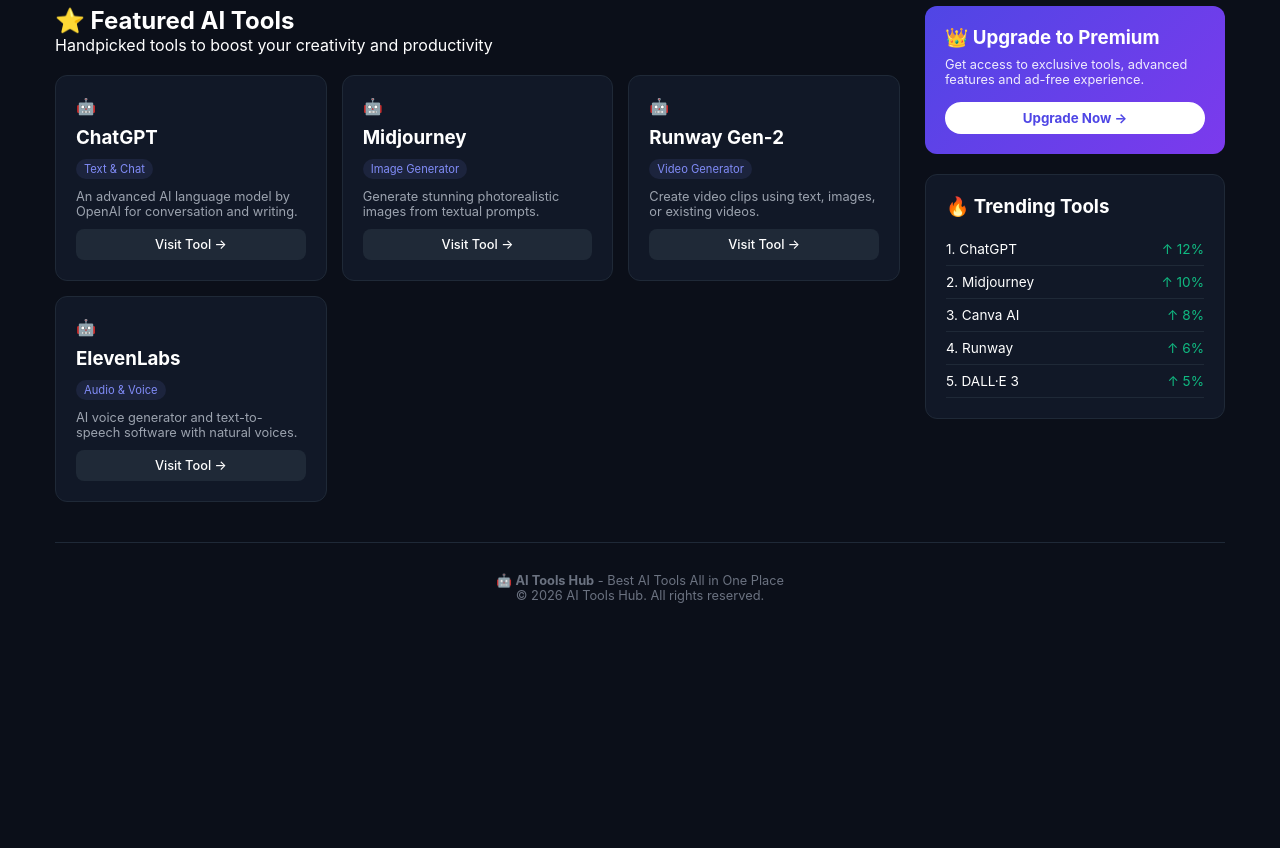
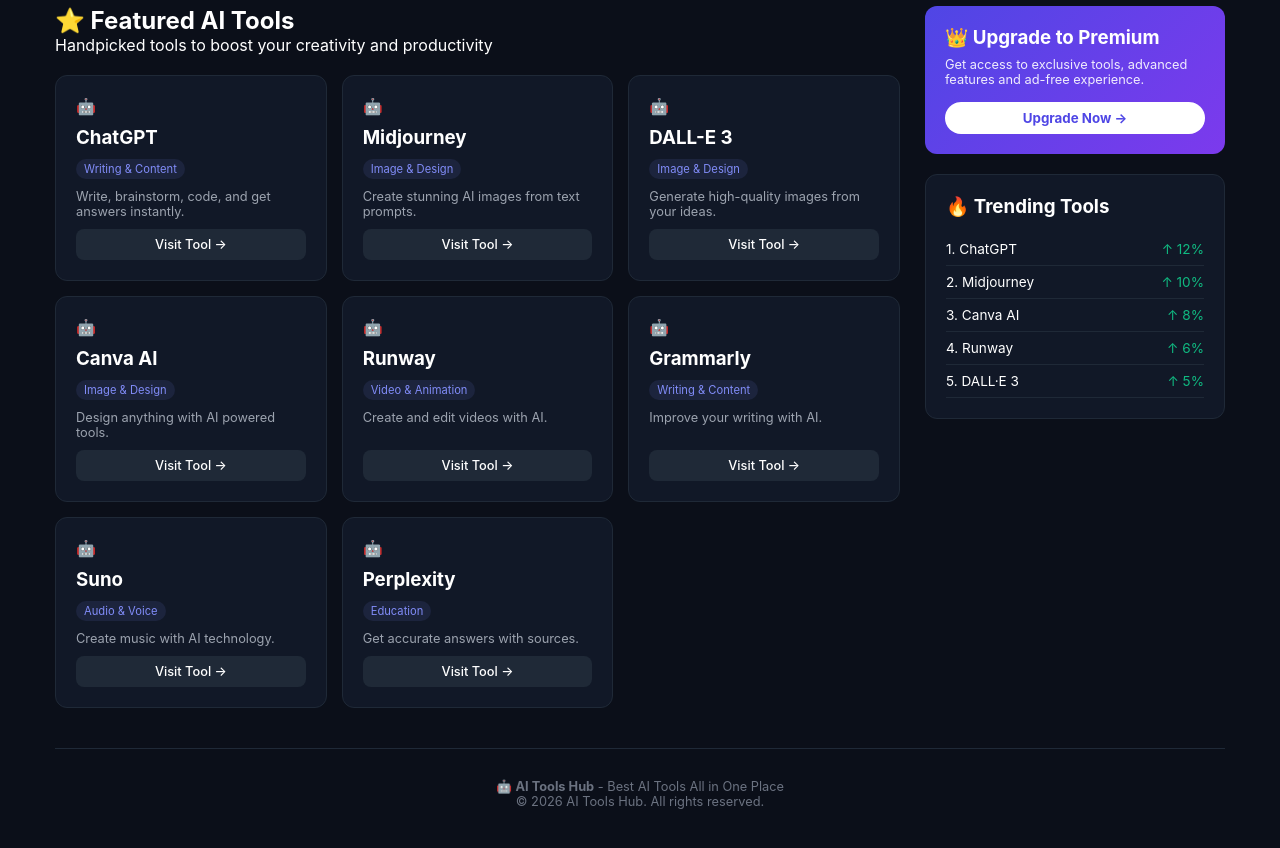
Before and after one commit to 123458jvf/ai-tools-directory, a React (Vite) app: page / in a window 1280 px wide. Shown: the part 660-1508 px from the top of the page. Before the commit the page ends 1308 px from the top, so only its background shows below. Built offline with nearby package versions, Linux system fonts and the light colour scheme.

Commit message:
Refactor toolsData categories and descriptions
Updated categories and descriptions for several tools in toolsData.

```diff
--- a/src/data/toolsData.js
+++ b/src/data/toolsData.js
@@ -2,8 +2,8 @@ export const toolsData = [
   {
     id: 1,
     name: "ChatGPT",
-    category: "Text & Chat",
-    description: "An advanced AI language model by OpenAI for conversation and writing.",
+    category: "Writing & Content",
+    description: "Write, brainstorm, code, and get answers instantly.",
     fullDescription: "ChatGPT is a powerful AI chatbot that can assist with writing, coding, brainstorming, learning, and much more using natural language processing.",
     link: "https://chatgpt.com",
     badge: "Freemium"
@@ -11,28 +11,64 @@ export const toolsData = [
   {
     id: 2,
     name: "Midjourney",
-    category: "Image Generator",
-    description: "Generate stunning photorealistic images from textual prompts.",
-    fullDescription: "Midjourney is an independent research lab exploring new mediums of thought and expanding the imaginative powers of the human species through AI image generation.",
+    category: "Image & Design",
+    description: "Create stunning AI images from text prompts.",
+    fullDescription: "Midjourney is an independent research lab exploring new mediums of thought and expanding the imaginative powers through AI image generation.",
     link: "https://midjourney.com",
     badge: "Paid"
   },
   {
     id: 3,
-    name: "Runway Gen-2",
-    category: "Video Generator",
-    description: "Create video clips using text, images, or existing videos.",
+    name: "DALL-E 3",
+    category: "Image & Design",
+    description: "Generate high-quality images from your ideas.",
+    fullDescription: "DALL-E 3 understands significantly more nuance and detail, allowing you to easily translate ideas into exceptional images.",
+    link: "https://openai.com",
+    badge: "Freemium"
+  },
+  {
+    id: 4,
+    name: "Canva AI",
+    category: "Image & Design",
+    description: "Design anything with AI powered tools.",
+    fullDescription: "Canva's AI design suite helps you generate images, remove backgrounds, and create graphic layouts effortlessly.",
+    link: "https://canva.com",
+    badge: "Freemium"
+  },
+  {
+    id: 5,
+    name: "Runway",
+    category: "Video & Animation",
+    description: "Create and edit videos with AI.",
     fullDescription: "Runway Gen-2 allows users to generate novel videos with text prompts or drive existing video content through AI transformation.",
     link: "https://runwayml.com",
     badge: "Freemium"
   },
   {
-    id: 4,
-    name: "ElevenLabs",
+    id: 6,
+    name: "Grammarly",
+    category: "Writing & Content",
+    description: "Improve your writing with AI.",
+    fullDescription: "Grammarly uses AI to offer real-time spelling, grammar, and tone suggestions to make your writing clear and professional.",
+    link: "https://grammarly.com",
+    badge: "Freemium"
+  },
+  {
+    id: 7,
+    name: "Suno",
     category: "Audio & Voice",
-    description: "AI voice generator and text-to-speech software with natural voices.",
-    fullDescription: "ElevenLabs provides realistic voice synthesis, text-to-speech, and voice cloning capabilities in multiple languages.",
-    link: "https://elevenlabs.io",
+    description: "Create music with AI technology.",
+    fullDescription: "Suno is a building-block platform for music creation that lets you generate full songs with vocals and instruments from text prompts.",
+    link: "https://suno.com",
+    badge: "Freemium"
+  },
+  {
+    id: 8,
+    name: "Perplexity",
+    category: "Education",
+    description: "Get accurate answers with sources.",
+    fullDescription: "Perplexity AI is an AI-powered conversational search engine that delivers accurate, up-to-date answers with reliable citations.",
+    link: "https://perplexity.ai",
     badge: "Freemium"
   }
 ];
```
